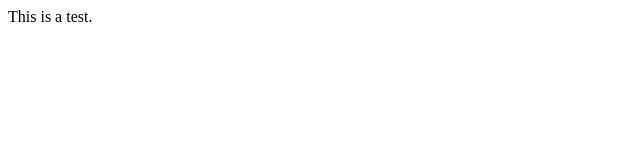
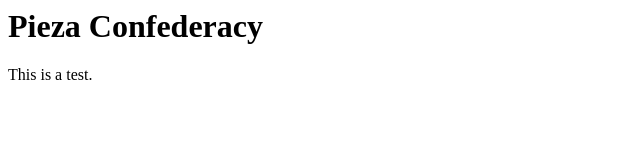
Before and after one commit to PiezaConfederacy/piezaconfederacy.github.io, a plain HTML site: page index.html in a window 1280 px wide. Shown: the whole page, without its empty margins (0-640 px from the left). Drawn offline with Linux system fonts and the light colour scheme.

Commit message:
another test from Atom

```diff
--- a/index.html
+++ b/index.html
@@ -1,5 +1,6 @@
 <html>
 </html>
 <body>
-This is a test.
+	<h1>Pieza Confederacy</h1>
+	<p>This is a test.</p>
 </body>
```
